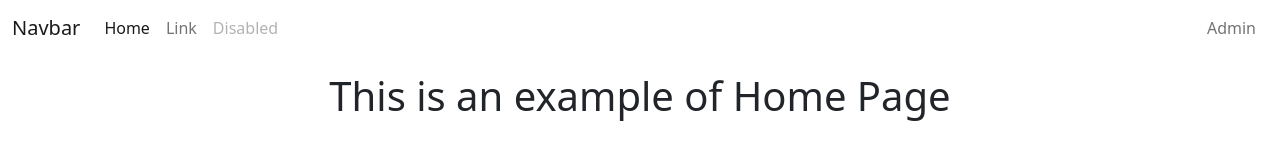
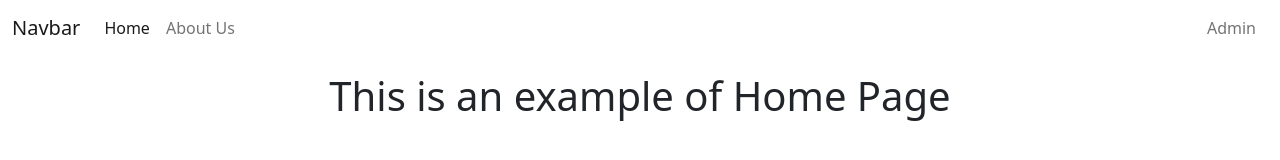
Before and after one commit to FRA2721/vite-boolfolio, a Vue app: page / in a window 1280 px wide. Shown: the top 160 px of the page. Built offline with nearby package versions, Linux system fonts and the light colour scheme.

Commit message:
Add: home & abiut us voices on navbar

```diff
--- a/src/components/AppHeader.vue
+++ b/src/components/AppHeader.vue
@@ -21,13 +21,10 @@ export default{
         <div class="collapse navbar-collapse" id="navbarSupportedContent">
           <ul class="navbar-nav me-auto mb-2 mb-lg-0">
             <li class="nav-item">
-              <a class="nav-link active" aria-current="page" href="#">Home</a>
+              <router-link :to="{name: 'home'}" class="nav-link active" aria-current="page" href="#">Home</router-link>
             </li>
             <li class="nav-item">
-              <a class="nav-link" href="#">Link</a>
-            </li>
-            <li class="nav-item">
-              <a class="nav-link disabled">Disabled</a>
+              <router-link :to="{name: 'about-us'}" class="nav-link" href="#">About Us</router-link>
             </li>
           </ul>
         </div>
```
